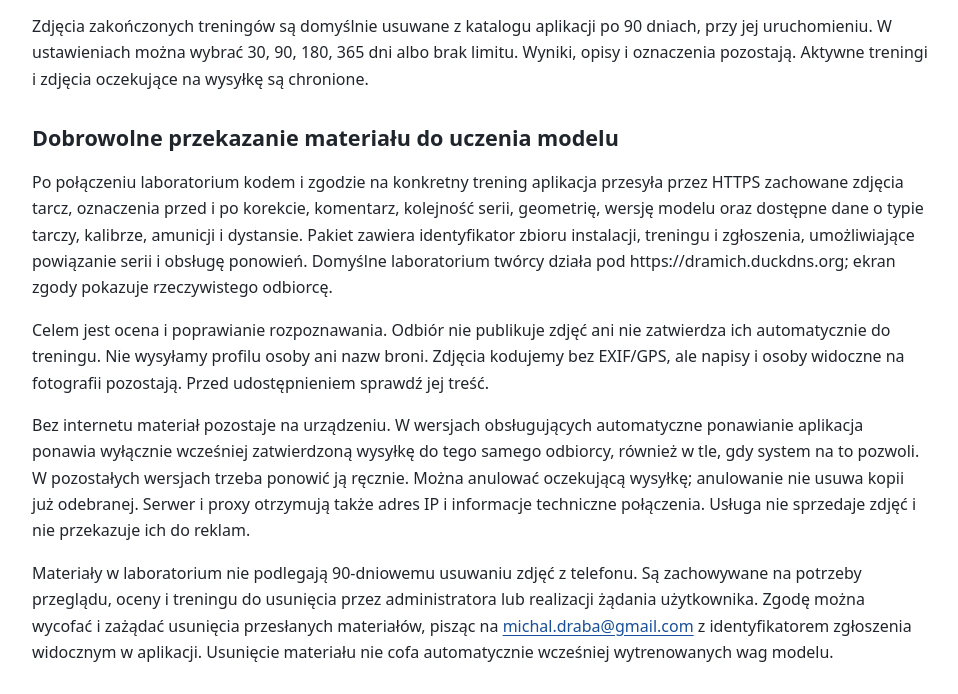
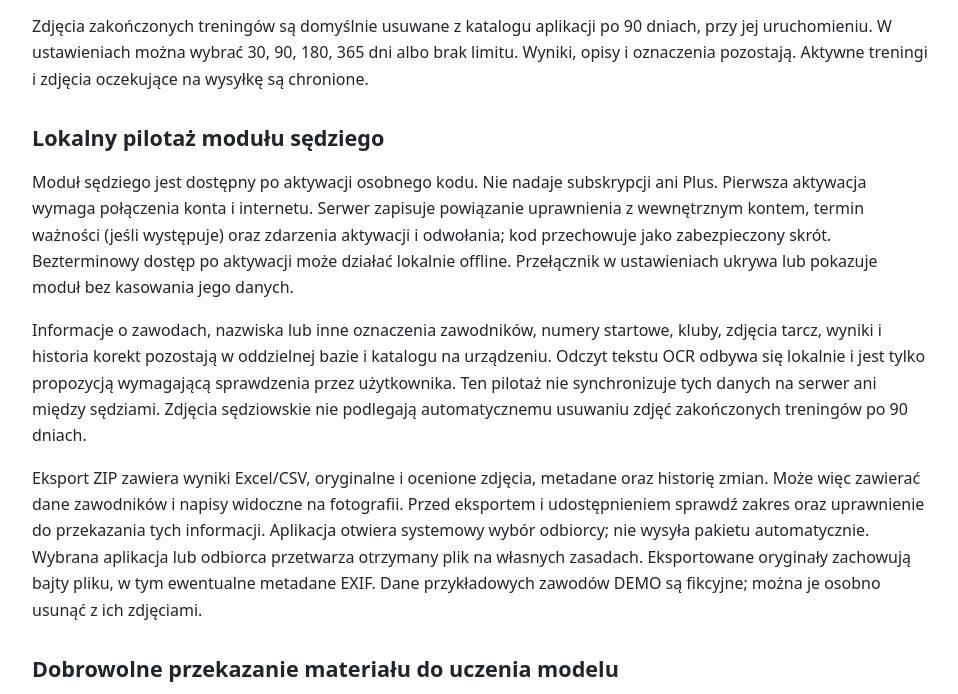
Before and after one commit to dramich72/celownik-privacy, a plain HTML site: page index.html in a window 1280 px wide. Shown: the part 652-1346 px from the top of the page, without its empty margins (160-1118 px from the left). Drawn offline with Linux system fonts and the light colour scheme.

Commit message:
Describe local referee pilot and portable export

```diff
--- a/index.html
+++ b/index.html
@@ -21,7 +21,7 @@
 <body>
 <main>
   <h1>Polityka prywatności aplikacji „Celownik”</h1>
-  <p class="date">Data aktualizacji: <time datetime="2026-10-25">25 października 2026 r.</time></p>
+  <p class="date">Data aktualizacji: <time datetime="2026-10-27">27 października 2026 r.</time></p>
 
   <h2>1. Kto odpowiada za dane i jak się skontaktować</h2>
   <p>Za przetwarzanie danych otrzymanych w związku z dostępem Plus, społecznością, dobrowolnym feedbackiem, korespondencją i wsparciem
@@ -43,6 +43,24 @@
   <p>Zdjęcia zakończonych treningów są domyślnie usuwane z katalogu aplikacji po 90 dniach,
     przy jej uruchomieniu. W ustawieniach można wybrać 30, 90, 180, 365 dni albo brak limitu.
     Wyniki, opisy i oznaczenia pozostają. Aktywne treningi i zdjęcia oczekujące na wysyłkę są chronione.</p>
+
+  <h2 id="referee-pilot">Lokalny pilotaż modułu sędziego</h2>
+  <p>Moduł sędziego jest dostępny po aktywacji osobnego kodu. Nie nadaje subskrypcji ani Plus.
+    Pierwsza aktywacja wymaga połączenia konta i internetu. Serwer zapisuje powiązanie uprawnienia
+    z wewnętrznym kontem, termin ważności (jeśli występuje) oraz zdarzenia aktywacji i odwołania;
+    kod przechowuje jako zabezpieczony skrót. Bezterminowy dostęp po aktywacji może działać lokalnie offline.
+    Przełącznik w ustawieniach ukrywa lub pokazuje moduł bez kasowania jego danych.</p>
+  <p>Informacje o zawodach, nazwiska lub inne oznaczenia zawodników, numery startowe, kluby,
+    zdjęcia tarcz, wyniki i historia korekt pozostają w oddzielnej bazie i katalogu na urządzeniu.
+    Odczyt tekstu OCR odbywa się lokalnie i jest tylko propozycją wymagającą sprawdzenia przez użytkownika.
+    Ten pilotaż nie synchronizuje tych danych na serwer ani między sędziami. Zdjęcia sędziowskie
+    nie podlegają automatycznemu usuwaniu zdjęć zakończonych treningów po 90 dniach.</p>
+  <p>Eksport ZIP zawiera wyniki Excel/CSV, oryginalne i ocenione zdjęcia, metadane oraz historię zmian.
+    Może więc zawierać dane zawodników i napisy widoczne na fotografii. Przed eksportem i udostępnieniem
+    sprawdź zakres oraz uprawnienie do przekazania tych informacji. Aplikacja otwiera systemowy wybór
+    odbiorcy; nie wysyła pakietu automatycznie. Wybrana aplikacja lub odbiorca przetwarza otrzymany plik
+    na własnych zasadach. Eksportowane oryginały zachowują bajty pliku, w tym ewentualne metadane EXIF.
+    Dane przykładowych zawodów DEMO są fikcyjne; można je osobno usunąć z ich zdjęciami.</p>
 
   <h2>Dobrowolne przekazanie materiału do uczenia modelu</h2>
   <p>Po połączeniu laboratorium kodem i zgodzie na konkretny trening aplikacja przesyła przez HTTPS
```
